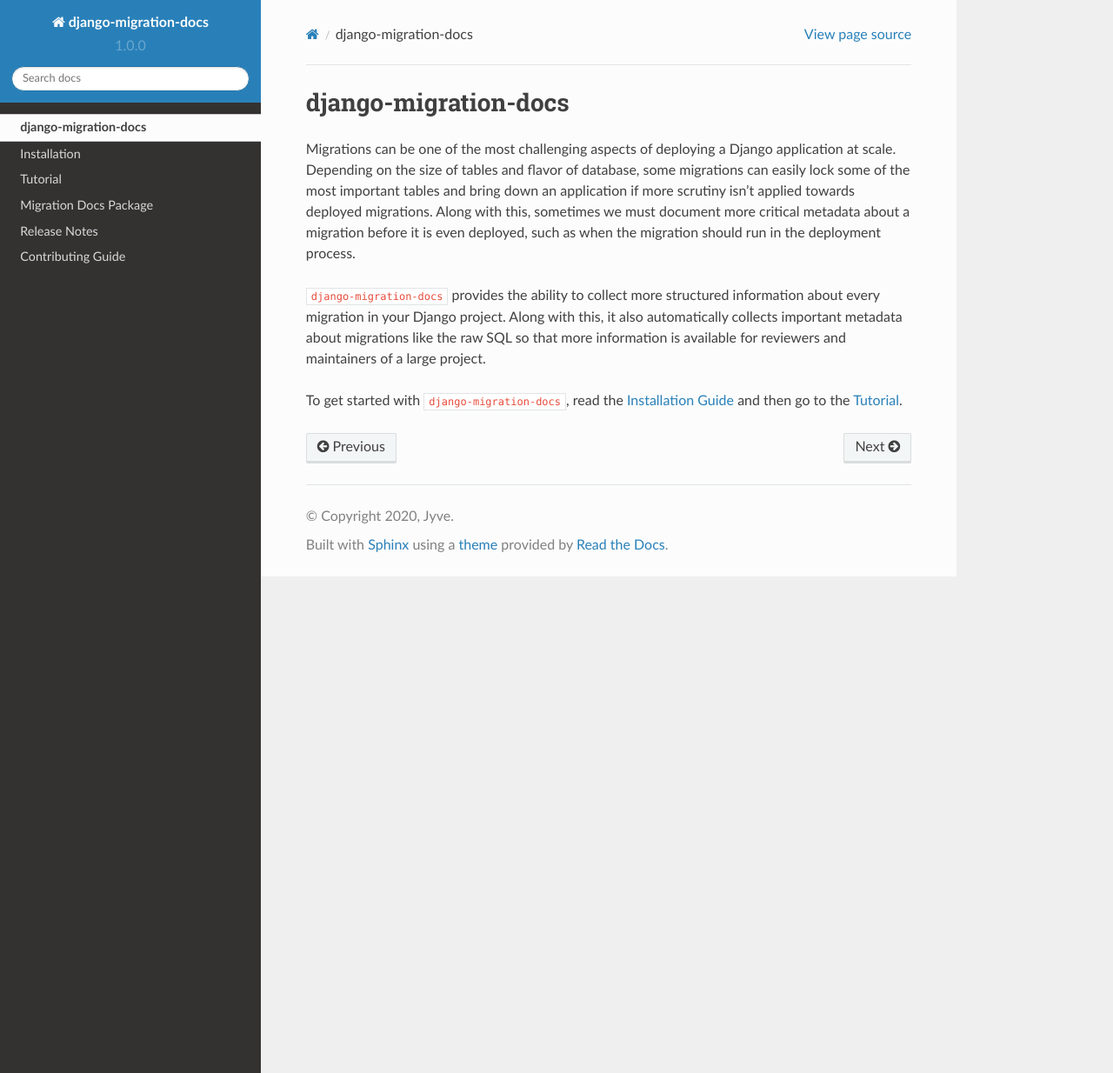
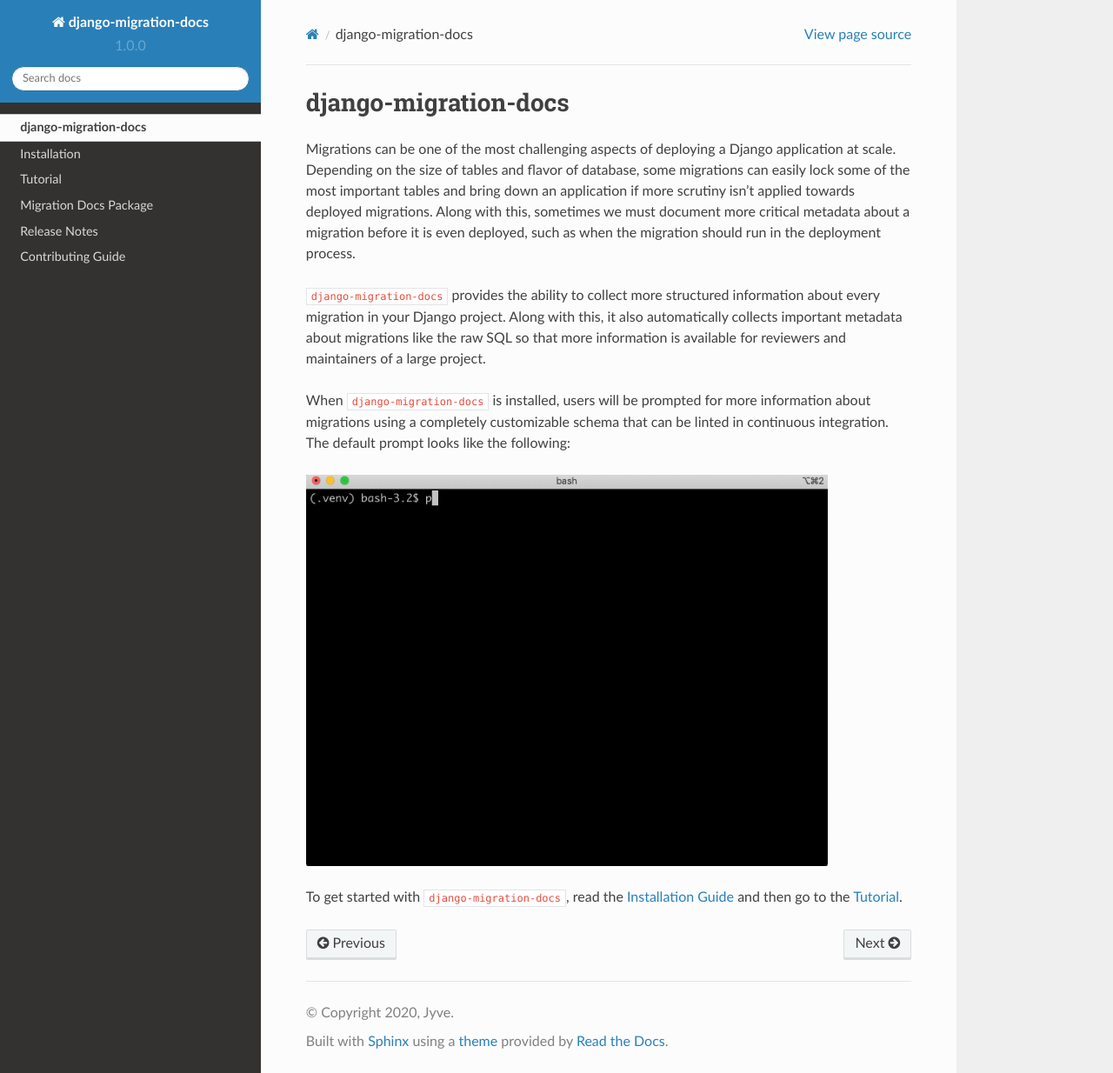
Before and after one commit to Opus10/django-migration-docs, a Sphinx documentation site: the page built from docs/index.rst, in a window 1280 px wide and 1234 px high. Shown: the whole window at 87% size. Built offline with Sphinx 7.4.7 and the Read the Docs theme 2.0.0, drawn with Linux system fonts in a browser that asks for light colours; the version number is read from the project's files by our own code.

```diff
--- a/docs/index.rst
+++ b/docs/index.rst
@@ -15,5 +15,14 @@ it also automatically collects important metadata about migrations like
 the raw SQL so that more information is available for reviewers and maintainers
 of a large project.
 
+When ``django-migration-docs`` is installed, users will be prompted for
+more information about migrations using
+a completely customizable schema that can be linted in continuous integration.
+The default prompt looks like the following:
+
+
+.. image:: _static/sync.gif
+    :width: 600
+
 To get started with ``django-migration-docs``, read the :ref:`Installation Guide <installation>`
 and then go to the :ref:`Tutorial`.
--- a/temple.yaml
+++ b/temple.yaml
@@ -1,7 +1,7 @@
 _extensions:
 - jinja2_time.TimeExtension
 _template: git@github.com:jyveapp/public-django-app-template.git
-_version: 9ae71a807024c76f05bdd47d357d9d1a30ef25f4
+_version: 51c0c983206e8312a2fabbfd3dff72449d43c94c
 module_name: migration_docs
 repo_name: django-migration-docs
 short_description: Sync and validate additional information about your Django migrations.
```
Also changed, not shown: README.rst (+27 -1 lines).
